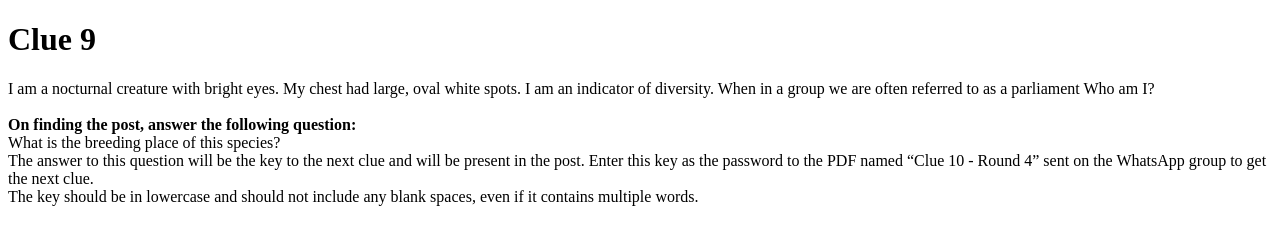
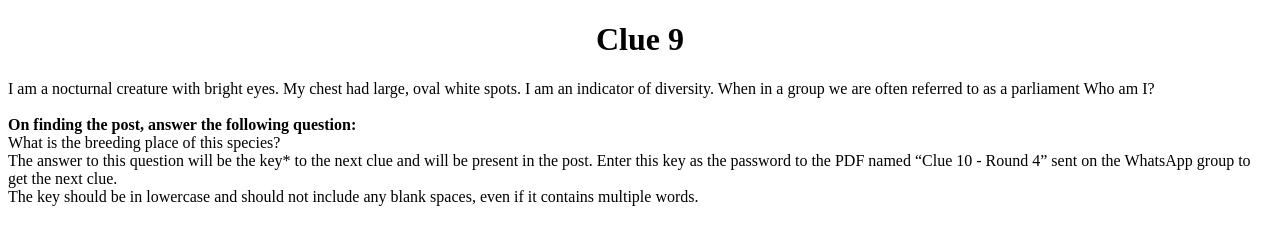
Before and after one commit to ViventemT21/kurillake, a plain HTML site: page index.html in a window 1280 px wide. Drawn offline with Linux system fonts and the light colour scheme.

Commit message:
Update index.html

```diff
--- a/index.html
+++ b/index.html
@@ -2,13 +2,14 @@
 <html>
 <head>
 	<title>Clue 9</title>
+	<link rel="stylesheet" href="index.css">
 </head>
 <body>
-	<h1>Clue 9</h1>
+	<h1 style="text-align: center;">Clue 9</h1>
 	<p>I am a nocturnal creature with bright eyes. My chest had large, oval white spots. I am an indicator of diversity. When in a group we are often referred to as a parliament  Who am I? <br><br>
 		<b>On finding the post, answer the following question:</b> <br>
 		What is the breeding place of this species? <br>
-		The answer to this question will be the key to the next clue and will be present in the post. Enter this key as the password to the PDF named “Clue 10 - Round 4” sent on the WhatsApp group to get the next clue. <br>
+		The answer to this question will be the key* to the next clue and will be present in the post. Enter this key as the password to the PDF named “Clue 10 - Round 4” sent on the WhatsApp group to get the next clue. <br>
 		The key should be in lowercase and should not include any blank spaces, even if it contains multiple words.</p>
 </body>
 </html>
```
